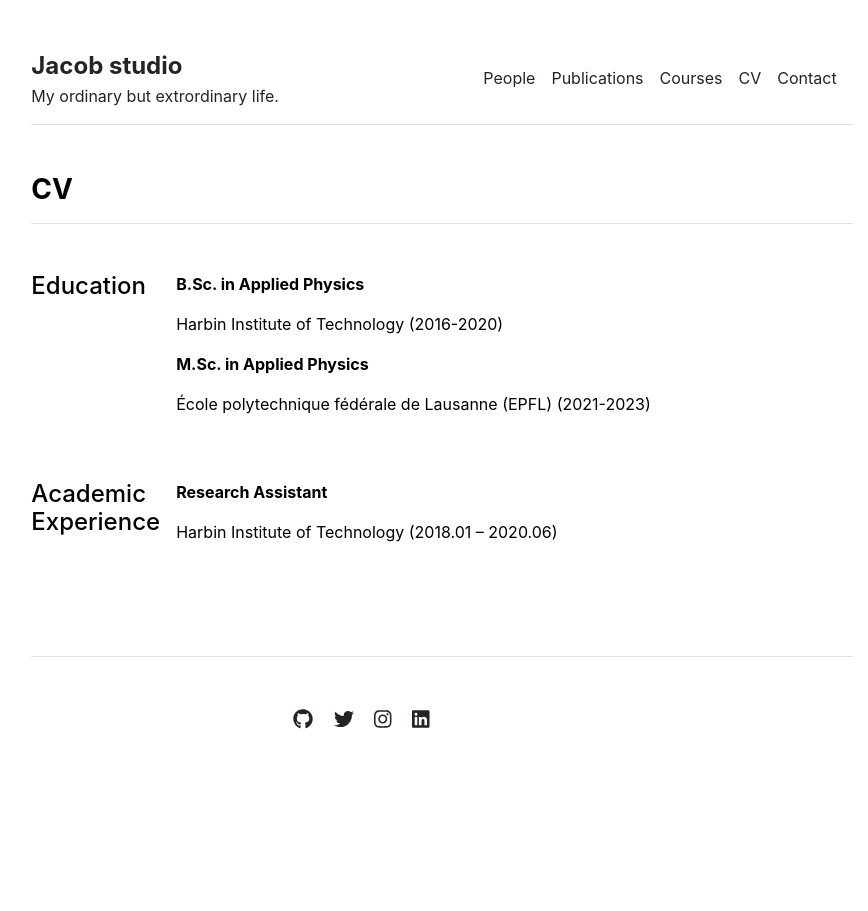
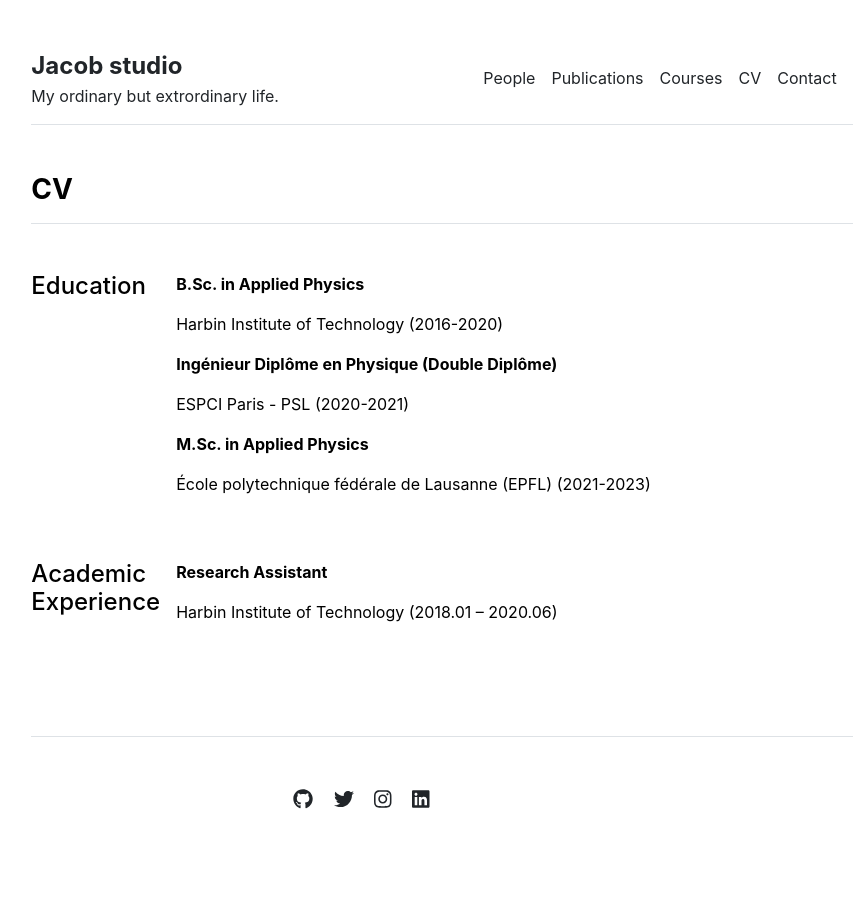
Before and after one commit to JinxinHu/jinxinhu.github.io, a Jekyll site: the page built from cv.md, in a window 1280 px wide. Shown: the whole page, without its empty margins (198-1066 px from the left). Built offline with Jekyll 4.4.1, drawn with Linux system fonts in a browser that asks for light colours.

Commit message:
Update education.yml

```diff
--- a/_data/cv/education.yml
+++ b/_data/cv/education.yml
@@ -1,5 +1,8 @@
 - title: 'B.Sc. in Applied Physics'
   description: 'Harbin Institute of Technology (2016-2020)'
 
+- title: 'Ingénieur Diplôme en Physique (Double Diplôme)'
+  description: 'ESPCI Paris - PSL (2020-2021)'
+
 - title: 'M.Sc. in Applied Physics'
   description: 'École polytechnique fédérale de Lausanne (EPFL) (2021-2023)'
```
